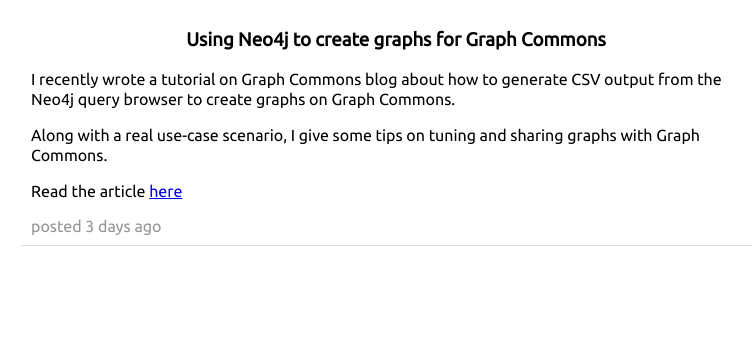
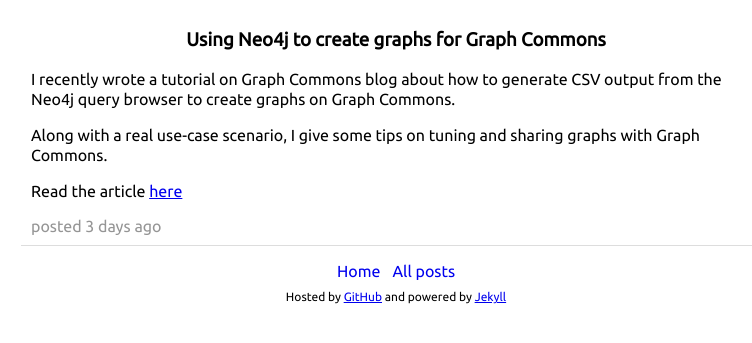
Before and after one commit to ahmetkizilay/artsince.github.io, a Jekyll site: the page built from _posts/2015-08-21-tutorial-neo4j-gc.md, in a window 1280 px wide. Shown: the top 343 px of the page, without its empty margins (244-996 px from the left). Built offline with Jekyll 4.4.1, drawn with Linux system fonts in a browser that asks for light colours; comment, search, counter and statistics services are not loaded.

Commit message:
added footer for blog posts

```diff
--- a/_layouts/post.html
+++ b/_layouts/post.html
@@ -24,9 +24,15 @@
     <article>
         {{ content }}
         <span class="date">posted <label class="post-date">{{page.date}}</label></span>
+        <div id="disqus_thread"></div>
     </article>
     <footer>
-      <div id="disqus_thread"></div>
+      <div class="bottom-links">
+        <a href="/">Home</a><a href="/posts.html">All posts</a>
+      </div>
+      <div class="references">
+        <span>Hosted by <a href="https://github.com/artsince/artsince.github.io" target="_blank">GitHub</a> and powered by <a href="http://jekyllrb.com" target="_blank">Jekyll</a>
+      </div>
     </footer>
     <script type="text/javascript" src="/js/vendor/moment.min.js"></script>
     <script type="text/javascript">
--- a/css/post.scss
+++ b/css/post.scss
@@ -19,6 +19,23 @@
 footer {
   margin-bottom: 20px;
   border-top: 1px solid #DDD;
+
+  div.references span {
+    font-size: 0.75em;
+  }
+
+  div.bottom-links {
+    margin: 6px 0;
+    a {
+      text-decoration: none;
+    }
+    a:first-of-type {
+      margin-right: 6px;
+    }
+    a:last-of-type {
+      margin-left: 6px;
+    }
+  }
 }
 
 article p {
@@ -50,4 +67,8 @@
     margin-left: auto;
     margin-right: auto;
   }
+
+  footer {
+    text-align: center;
+  }
 }
```
